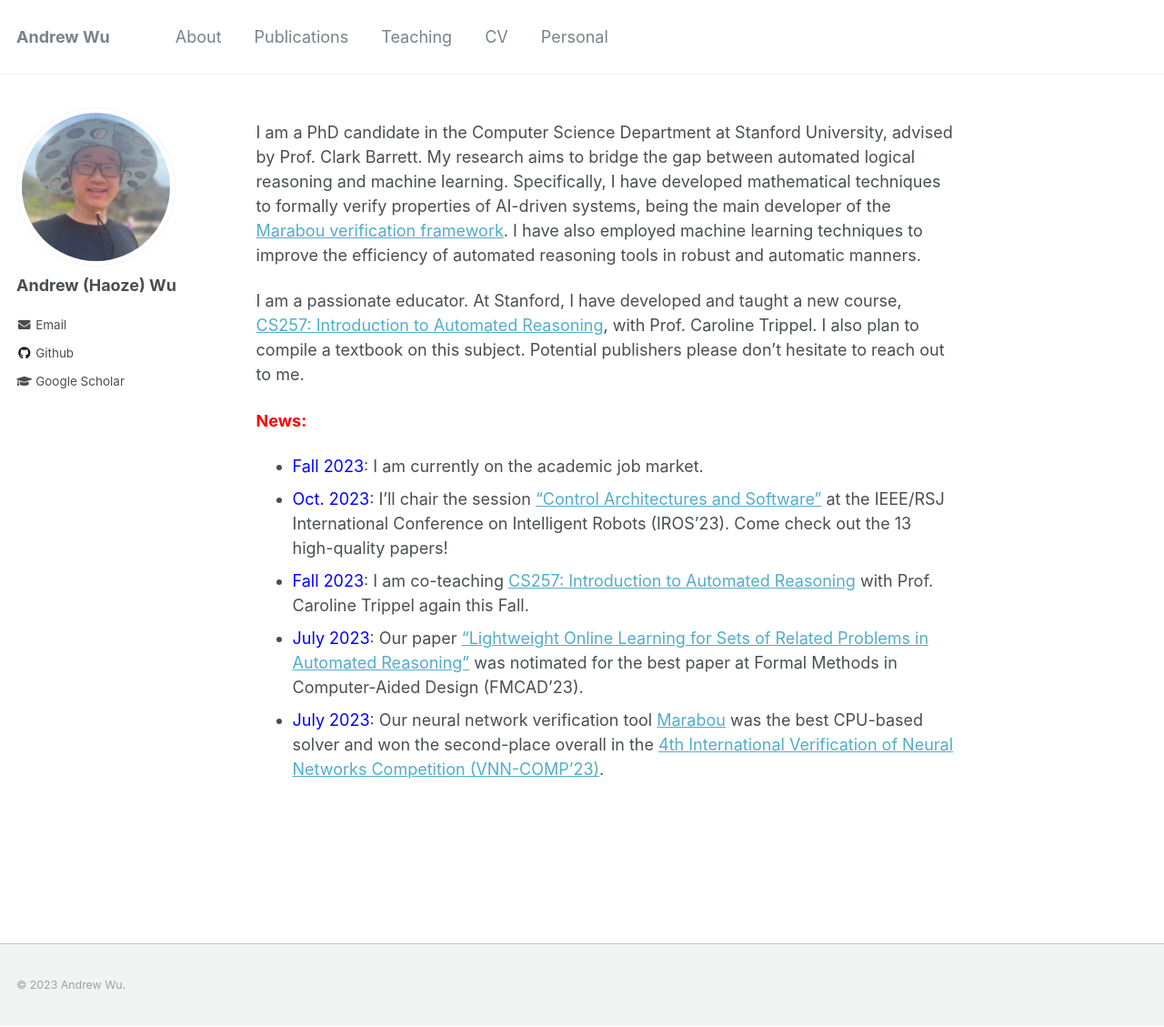
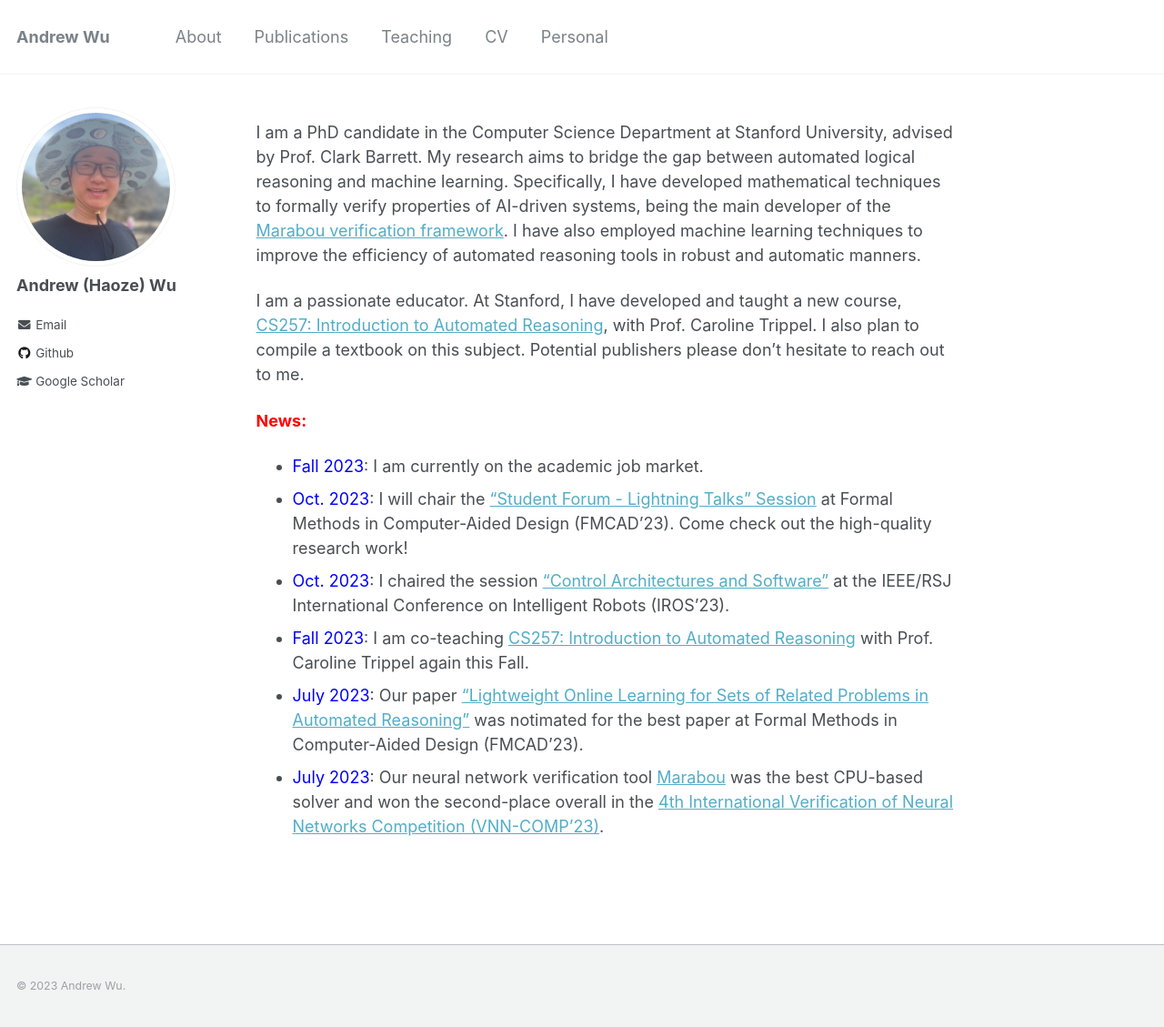
Before and after one commit to wu-haoze/wu-haoze.github.io, a Jekyll site: the page built from _pages/about.md, in a window 1280 px wide and 1129 px high. Shown: the whole window at 91% size. Built offline with Jekyll 4.4.1, drawn with Linux system fonts in a browser that asks for light colours.

Commit message:
Update about.md

```diff
--- a/_pages/about.md
+++ b/_pages/about.md
@@ -14,7 +14,8 @@ I am a passionate educator. At Stanford, I have developed and taught a new cours
 
 <span style="color:red">**News:**</span>
 - <span style="color:blue">Fall 2023</span>: I am currently on the academic job market.
-- <span style="color:blue">Oct. 2023</span>: I'll chair the session ["Control Architectures and Software"](https://ras.papercept.net/conferences/conferences/IROS23/program/IROS23_ContentListWeb_3.html#tubt4){:target="_blank"} at the IEEE/RSJ International Conference on Intelligent Robots (IROS'23). Come check out the 13 high-quality papers!
+- <span style="color:blue">Oct. 2023</span>: I will chair the ["Student Forum - Lightning Talks" Session](https://fmcad.org/FMCAD23/program/){:target="_blank"} at Formal Methods in Computer-Aided Design (FMCAD'23). Come check out the high-quality research work!
+- <span style="color:blue">Oct. 2023</span>: I chaired the session ["Control Architectures and Software"](https://ras.papercept.net/conferences/conferences/IROS23/program/IROS23_ContentListWeb_3.html#tubt4){:target="_blank"} at the IEEE/RSJ International Conference on Intelligent Robots (IROS'23).
 - <span style="color:blue">Fall 2023</span>: I am co-teaching [CS257: Introduction to Automated Reasoning](http://web.stanford.edu/class/cs257/){:target="_blank"} with Prof. Caroline Trippel again this Fall.
 - <span style="color:blue">July 2023</span>: Our paper ["Lightweight Online Learning for Sets of Related Problems in Automated Reasoning"](https://arxiv.org/abs/2305.11087){:target="_blank"} was notimated for the best paper at Formal Methods in Computer-Aided Design (FMCAD'23).
 - <span style="color:blue">July 2023</span>: Our neural network verification tool [Marabou](https://github.com/NeuralNetworkVerification/Marabou){:target="_blank"} was the best CPU-based solver and won the second-place overall in the [4th International Verification of Neural Networks Competition (VNN-COMP'23)](https://sites.google.com/view/vnn2023){:target="_blank"}.
```
